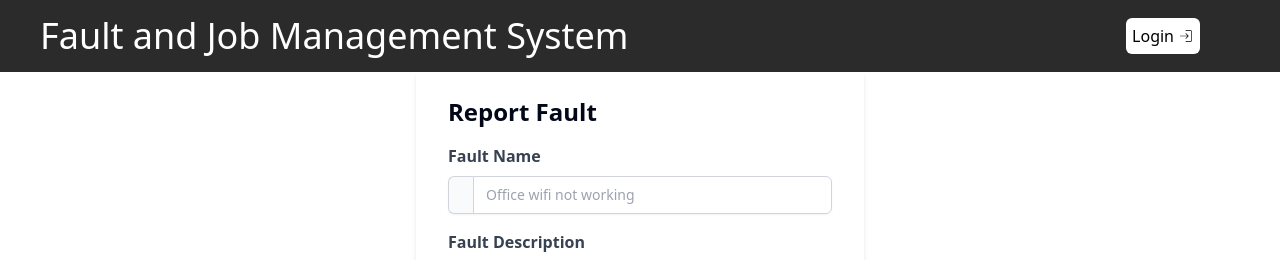
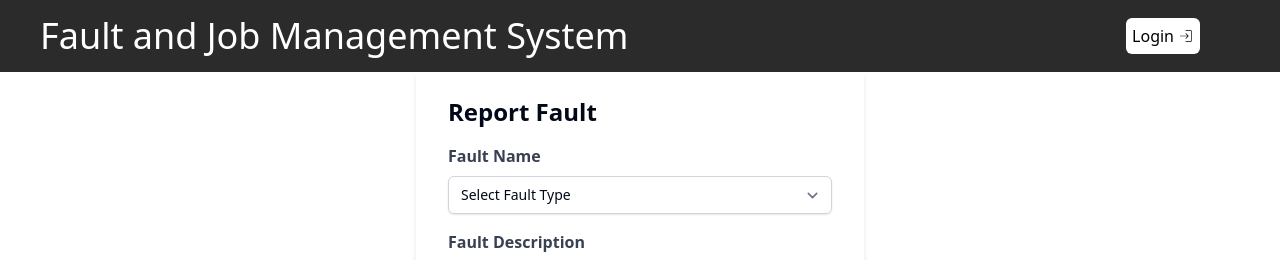
Before and after one commit to tinotendajecha/fault_reporting_system, a Next.js app: page /customer/report-fault in a window 1280 px wide. Shown: the top 260 px of the page. Built offline with nearby package versions, Linux system fonts and the light colour scheme.

Commit message:
Added drop down for entering fault

```diff
--- a/src/app/customer/report-fault/page.jsx
+++ b/src/app/customer/report-fault/page.jsx
@@ -7,67 +7,68 @@ import { toast } from "react-toastify";
 import { useRouter } from "next/navigation";
 
 const page = () => {
-
-  const auth = useAuthStore((state) => state)
-  const router = useRouter()
+  const auth = useAuthStore((state) => state);
+  const router = useRouter();
 
   const [faultName, setFaultName] = useState("");
-  const [faultDescription, setFaultDescription] = useState('')
-  const [priority, setPriority] = useState('')
-  const [deadline, setDeadline] = useState('')
+  const [faultDescription, setFaultDescription] = useState("");
+  const [priority, setPriority] = useState("");
+  const [deadline, setDeadline] = useState("");
 
   const handleReportFault = async (e) => {
-    e.preventDefault()
+    e.preventDefault();
 
     // Check for empty inputs
-    if(!faultName || !faultDescription || !priority || !deadline){
-      toast.error('Please fill in all fields!')
+    if (!faultName || !faultDescription || !priority || !deadline) {
+      toast.error("Please fill in all fields!");
     }
 
     // Grab the current customer id
-    const customer_id = auth.id
+    const customer_id = auth.id;
 
     const formData = {
       fault_name: faultName,
-      status: 'new',
+      status: "new",
       priority: priority,
       description: faultDescription,
       deadline: deadline,
-      customer_id
-    }
+      customer_id,
+    };
 
-    const api_call = await axios.post('https://x8ki-letl-twmt.n7.xano.io/api:hY2SbI8j/faults', {
-      ...formData
-    })
-    .then((res) => {
-      if (res.status === 200){
-        toast.success('Fault succesfully submitted!')
-        router.push('/customer/dashboard')
-      }
+    const api_call = await axios
+      .post("https://x8ki-letl-twmt.n7.xano.io/api:hY2SbI8j/faults", {
+        ...formData,
+      })
+      .then((res) => {
+        if (res.status === 200) {
+          toast.success("Fault succesfully submitted!");
+          router.push("/customer/dashboard");
+        }
 
-      // Send help desk email about fault
-    }).catch((err) => {
-      toast.error(err.response?.data?.message)
-    })
-  }
+        // Send help desk email about fault
+      })
+      .catch((err) => {
+        toast.error(err.response?.data?.message);
+      });
+  };
 
   return (
     <>
-      <form action="" className="bg-white shadow-md rounded px-8 pt-6 pb-8 mb-4 max-w-md mx-auto">
+      <form
+        action=""
+        className="bg-white shadow-md rounded px-8 pt-6 pb-8 mb-4 max-w-md mx-auto"
+      >
         <div>
           <h1 className="text-2xl font-bold mb-4">Report Fault</h1>
         </div>
 
         {/* Fault Name */}
         <div className="mb-4">
-          <label
-            htmlFor="fault"
-            className="block text-gray-700 font-bold mb-2"
-          >
+          <label htmlFor="fault" className="block text-gray-700 font-bold mb-2">
             Fault Name
           </label>
           <div className="flex rounded-md shadow-sm">
-            <span className="inline-flex items-center px-3 rounded-l-md border border-r-0 border-gray-300 bg-gray-50 text-gray-500 text-sm">
+            {/* <span className="inline-flex items-center px-3 rounded-l-md border border-r-0 border-gray-300 bg-gray-50 text-gray-500 text-sm">
 
             </span>
             <input
@@ -79,7 +80,24 @@ const page = () => {
               }}
               className="appearance-none block w-full px-3 py-2 border border-gray-300 rounded-r-md placeholder-gray-400 focus:outline-none focus:ring-indigo-500 focus:border-indigo-500 sm:text-sm"
               placeholder="Office wifi not working"
-            />
+            /> */}
+            <select
+              name="fault"
+              id="fault"
+              onChange={(e) => {
+                setFaultName(e.target.value);
+              }}
+              className="appearance-none block w-full px-3 py-2 border border-gray-300 rounded-md shadow-sm focus:outline-none focus:ring-indigo-500 focus:border-indigo-500 sm:text-sm"
+            >
+              <option value="">Select Fault Type</option>
+              <option value="Generator Fault">Generator Fault</option>
+              <option value="Solar Fault">Solar Fault</option>
+              <option value="UPS Fault">UPS Fault</option>
+              <option value="Access Control Fault">Access Control Fault</option>
+              <option value="Elecrical Fault">Elecrical Fault</option>
+              <option value="Aircon Fault">Aircon Fault</option>
+              <option value="BMS Fault">BMS Fault</option>
+            </select>
           </div>
         </div>
 
@@ -92,9 +110,7 @@ const page = () => {
             Fault Description
           </label>
           <div className="flex rounded-md shadow-sm">
-            <span className="inline-flex items-center px-3 rounded-l-md border border-r-0 border-gray-300 bg-gray-50 text-gray-500 text-sm">
-
-            </span>
+            <span className="inline-flex items-center px-3 rounded-l-md border border-r-0 border-gray-300 bg-gray-50 text-gray-500 text-sm"></span>
             <textarea
               name="faultDescription"
               id="faultDescription"
@@ -102,8 +118,7 @@ const page = () => {
                 setFaultDescription(e.target.value);
               }}
               className="appearance-none block w-full px-3 py-2 border border-gray-300 rounded-r-md placeholder-gray-400 focus:outline-none focus:ring-indigo-500 focus:border-indigo-500 sm:text-sm"
-            >
-            </textarea>
+            ></textarea>
           </div>
         </div>
 
```
